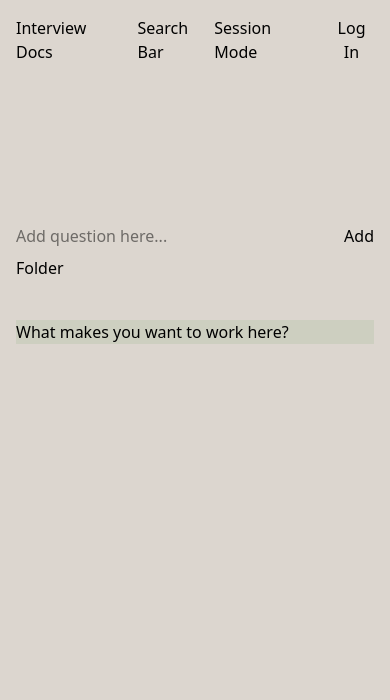
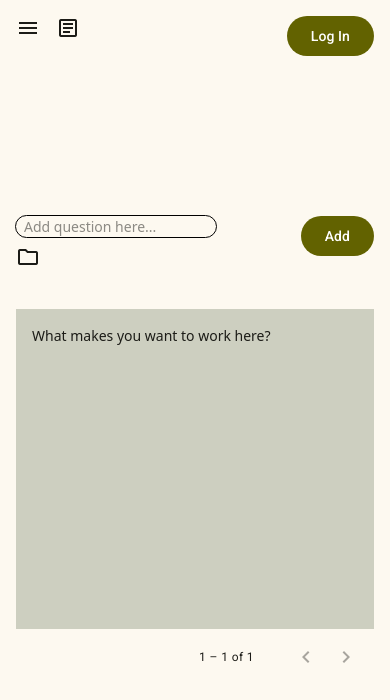
Before and after one commit to JB012/interview-docs, an Angular app in the folder client/: page / in a window 390 px wide. Shown: the top 700 px of the page. Built offline with nearby package versions, Linux system fonts and the light colour scheme.

Commit message:
Added a paginator, icons, and tweaked web responsiveness for home page

```diff
--- a/client/angular.json
+++ b/client/angular.json
@@ -25,6 +25,7 @@
               }
             ],
             "styles": [
+              "src/material-theme.scss",
               "src/styles.css"
             ]
           },
--- a/client/package.json
+++ b/client/package.json
@@ -11,10 +11,12 @@
   "private": true,
   "packageManager": "npm@11.12.0",
   "dependencies": {
+    "@angular/cdk": "^21.0.0",
     "@angular/common": "^21.2.0",
     "@angular/compiler": "^21.2.0",
     "@angular/core": "^21.2.0",
     "@angular/forms": "^21.2.0",
+    "@angular/material": "^21.2.3",
     "@angular/platform-browser": "^21.2.0",
     "@angular/router": "^21.2.0",
     "rxjs": "~7.8.0",
--- a/client/src/app/app.config.ts
+++ b/client/src/app/app.config.ts
@@ -1,11 +1,16 @@
+import { provideAnimations } from '@angular/platform-browser/animations';
 import { ApplicationConfig, provideBrowserGlobalErrorListeners } from '@angular/core';
 import { provideRouter } from '@angular/router';
 
 import { routes } from './app.routes';
+import { MatPaginatorIntl } from '@angular/material/paginator';
+import { CustomPaginator } from './providers/CustomPaginator';
 
 export const appConfig: ApplicationConfig = {
   providers: [
+    {provide: MatPaginatorIntl, useValue: CustomPaginator()},
+    provideAnimations(),
     provideBrowserGlobalErrorListeners(),
-    provideRouter(routes)
-  ]
+    provideRouter(routes),
+  ],
 };
--- a/client/src/app/app.ts
+++ b/client/src/app/app.ts
@@ -1,9 +1,12 @@
 import { Component, signal } from '@angular/core';
+import {MatPaginatorModule} from '@angular/material/paginator';
+import {MatButtonModule} from '@angular/material/button';
 
 @Component({
   selector: 'app-root',
   templateUrl: './routes/home.html',
-  styleUrl: '../styles.css'
+  styleUrl: '../styles.css',
+  imports: [ MatPaginatorModule, MatButtonModule],
 })
 export class App {
   protected readonly title = signal('client');
--- /dev/null
+++ b/client/src/app/providers/CustomPaginator.ts
@@ -0,0 +1,9 @@
+import { MatPaginatorIntl } from '@angular/material/paginator';
+
+export function CustomPaginator() {
+  const customPaginatorIntl = new MatPaginatorIntl();
+
+  customPaginatorIntl.itemsPerPageLabel = '';
+
+  return customPaginatorIntl;
+}
--- a/client/src/app/routes/Home.ts
+++ b/client/src/app/routes/Home.ts
@@ -1,7 +1,11 @@
 import { Component } from "@angular/core";
+import { MatPaginatorModule } from "@angular/material/paginator";
 
 @Component ({
-    template: './home.html'
+    template: './home.html',
+    imports: [
+        MatPaginatorModule
+    ]
 })
 
 export class Home {}
--- a/client/src/app/routes/home.html
+++ b/client/src/app/routes/home.html
@@ -1,24 +1,32 @@
 <div class="flex flex-col w-full h-full p-4">
     <header class="flex justify-between w-full">
         <div class="flex gap-4">
-            <div>Interview Docs</div>
-            <div>Search Bar</div>
+            <span id="menu" class="material-symbols-outlined">&#xe5d2;</span>
+            <span id="logo" class="material-symbols-outlined">&#xef42;</span>
         </div>
-        <div class="flex gap-4">
-            Session Mode
-            <button>Log In</button>
+        <div class="flex gap-16 xs:gap-8 items-center">
+            <div class="xxs:hidden xs:block">Session Mode</div>
+            <button matButton="filled">Log In</button>
         </div>
     </header>
-    <div id="AddQuestion" class="flex pt-40 pb-10 justify-between items-start">
+    <div id="AddQuestion" class="flex pt-40 pb-10 xs:justify-center xxs:justify-between gap-4 items-start">
         <div class="flex flex-col gap-2">
-            <input placeholder="Add question here..."/>
-            <div>Folder</div>
+            <input id="add-question" class="xxs:w-50 xs:w-75 sm:w-100 px-2 rounded-full outline outline-black" placeholder="Add question here..." />
+            <span class="material-symbols-outlined">&#xe2c7;</span>
         </div>
-        <button>Add</button>
+        <button matButton="filled">Add</button>
     </div>
-    <ul id="questions-list" style="background-color: rgb(205, 207, 192);">
-      <li class="flex justify-between">
-        <div class="truncate cursor-pointer">What makes you want to work here?</div>
-      </li>
+    <ul id="questions-list" style="background-color: rgb(205, 207, 192)" class="xxs:h-80">
+        <li class="flex justify-between">
+        <div class="truncate cursor-pointer p-4 w-full hover:backdrop-brightness-97">
+            What makes you want to work here?
+        </div>
+        </li>
     </ul>
+    <mat-paginator
+        [hidePageSize]="true"
+        [length]="1"
+        [pageSize]="1"
+        [pageIndex]="0"
+    ></mat-paginator>
 </div>
--- a/client/src/index.html
+++ b/client/src/index.html
@@ -1,10 +1,20 @@
 <!doctype html>
 <html lang="en">
   <head>
-  <meta charset="utf-8">
+    <meta charset="utf-8" />
     <title>Interview Docs</title>
-  <base href="/">
-  <meta name="viewport" content="width=device-width, initial-scale=1">
+    <base href="/" />
+    <meta name="viewport" content="width=device-width, initial-scale=1" />
+    <link rel="preconnect" href="https://fonts.googleapis.com" />
+    <link rel="preconnect" href="https://fonts.gstatic.com" crossorigin />
+    <link
+      href="https://fonts.googleapis.com/css2?family=Roboto:wght@300;400;500&display=swap"
+      rel="stylesheet"
+    />
+    <link rel="stylesheet" href="https://fonts.googleapis.com/css2?family=Material+Symbols+Outlined:opsz,wght,FILL,GRAD@24,400,0,0&icon_names=folder" />
+    <link rel="stylesheet" href="https://fonts.googleapis.com/css2?family=Material+Symbols+Outlined:opsz,wght,FILL,GRAD@24,400,0,0&icon_names=article" />
+    <link rel="stylesheet" href="https://fonts.googleapis.com/css2?family=Material+Symbols+Outlined:opsz,wght,FILL,GRAD@24,400,0,0&icon_names=menu" />
+    <link href="https://fonts.googleapis.com/icon?family=Material+Icons" rel="stylesheet" />
   </head>
   <body>
     <app-root></app-root>
--- /dev/null
+++ b/client/src/material-theme.scss
@@ -0,0 +1,38 @@
+// Include theming for Angular Material with `mat.theme()`.
+// This Sass mixin will define CSS variables that are used for styling Angular Material
+// components according to the Material 3 design spec.
+// Learn more about theming and how to use it for your application's
+// custom components at https://material.angular.dev/guide/theming
+@use '@angular/material' as mat;
+
+html {
+  height: 100%;
+  @include mat.theme(
+    (
+      color: (
+        primary: mat.$yellow-palette,
+        tertiary: mat.$blue-palette,
+      ),
+      typography: Roboto,
+      density: 0,
+    )
+  );
+}
+
+body {
+  // Default the application to a light color theme. This can be changed to
+  // `dark` to enable the dark color theme, or to `light dark` to defer to the
+  // user's system settings.
+  color-scheme: light;
+
+  // Set a default background, font and text colors for the application using
+  // Angular Material's system-level CSS variables. Learn more about these
+  // variables at https://material.angular.dev/guide/system-variables
+  background-color: var(--mat-sys-surface);
+  color: var(--mat-sys-on-surface);
+  font: var(--mat-sys-body-medium);
+
+  // Reset the user agent margin.
+  margin: 0;
+  height: 100%;
+}
```
Also changed, not shown: client/src/styles.css (line endings or trailing spaces), 1 other file (tests, documents, lock files or other folders). Lines whose indentation alone changed are shown as unchanged.
